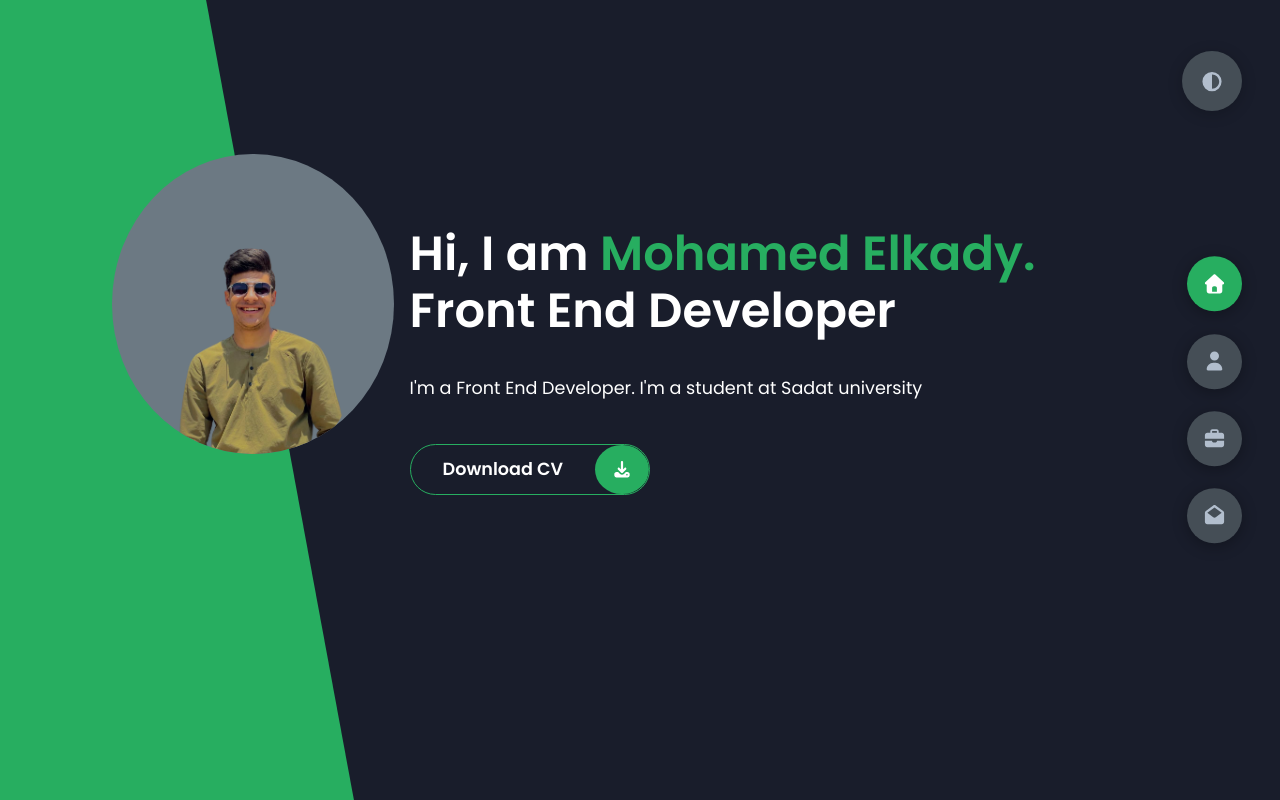
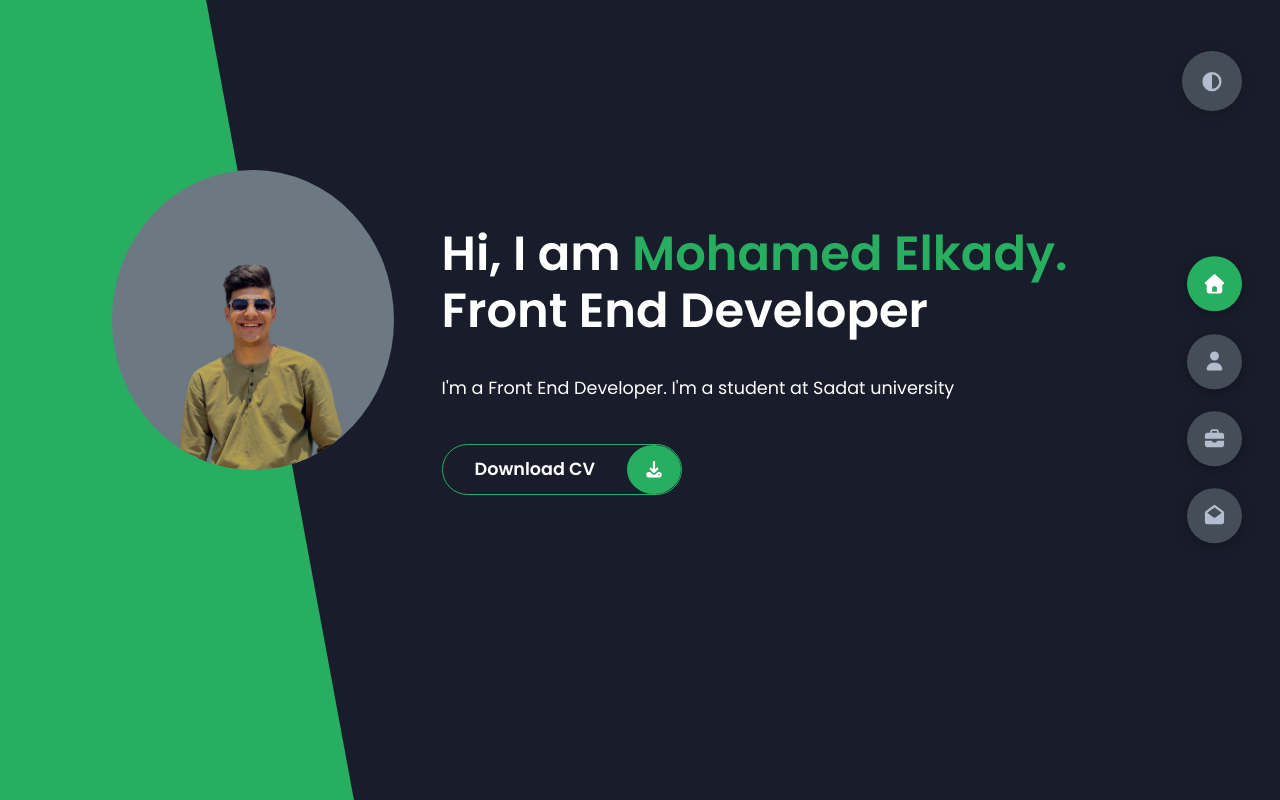
Before and after one commit to muhhamed-elkad9/Elkady-Portfolio, a plain HTML site: page index.html in a window 1280 px wide. Drawn offline with Linux system fonts and the light colour scheme; a web font is replaced by a local one.

Commit message:
Update main.css

```diff
--- a/css/main.css
+++ b/css/main.css
@@ -272,7 +272,7 @@ header .header-content .left-header .image {
   max-width: 22%;
   height: auto;
   border-radius: 50%;
-  margin: 0rem 1rem 12rem 7rem;
+  margin: 2rem 3rem 12rem 7rem;
   transition: all 0.4s ease-in-out;
   -webkit-border-radius: 50%;
   -moz-border-radius: 50%;
```
